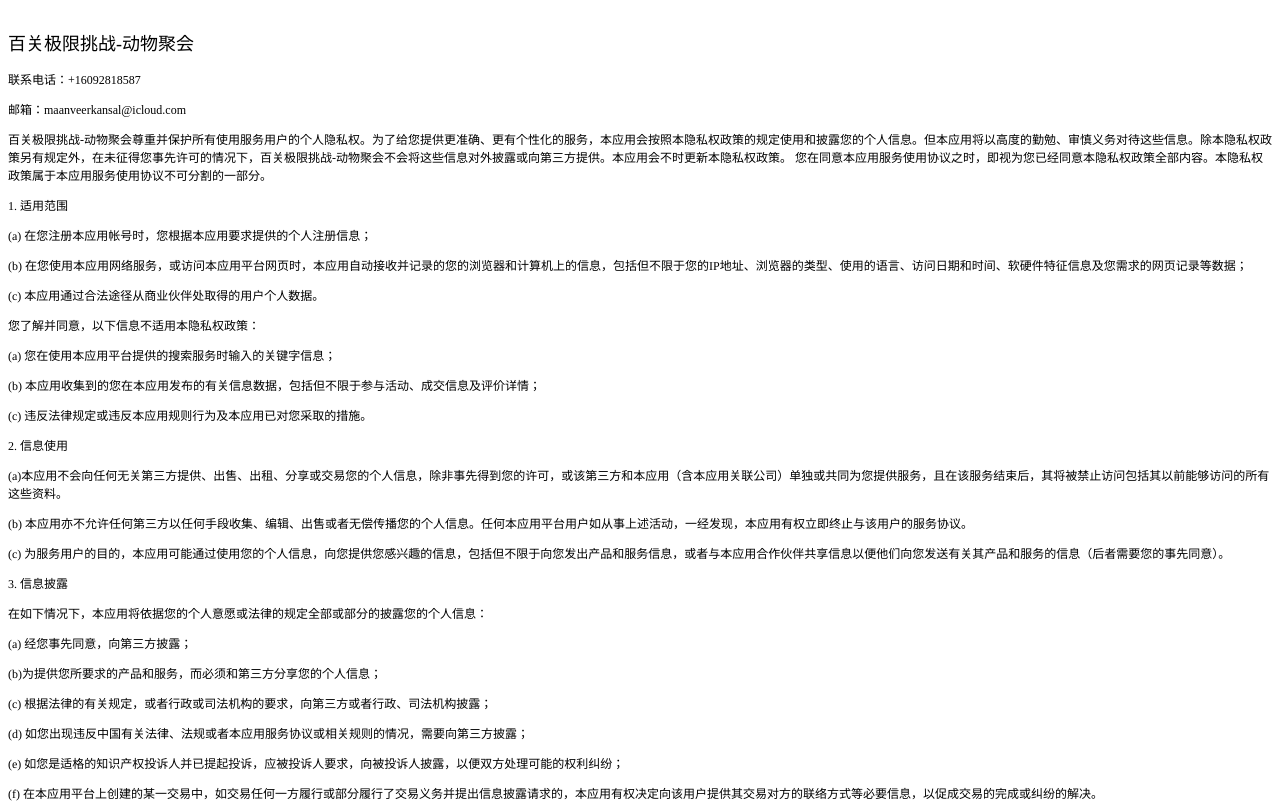
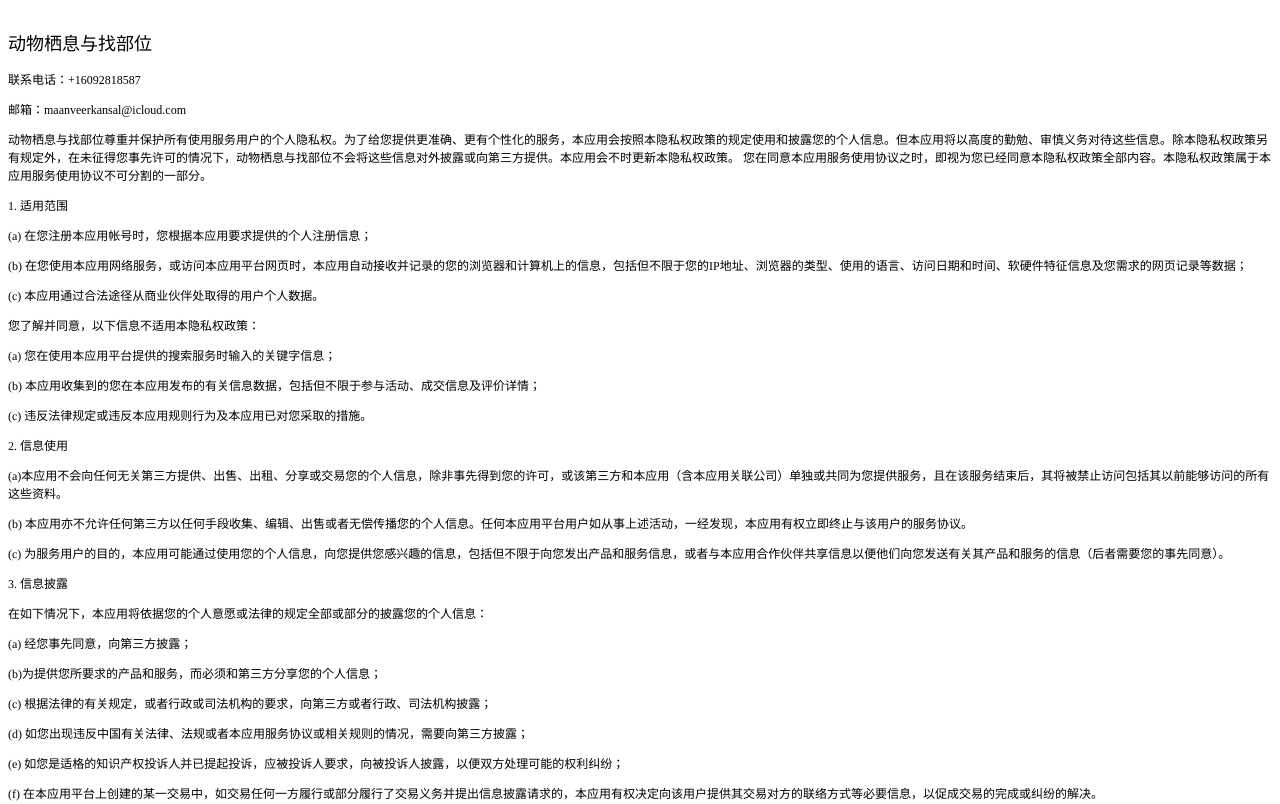
Before and after one commit to danshuihaibian/niahsangzhang, a plain HTML site: page index.html in a window 1280 px wide. Shown: the top 804 px of the page. Drawn offline with Linux system fonts and the light colour scheme.

Commit message:
Update index.html

```diff
--- a/index.html
+++ b/index.html
@@ -17,10 +17,10 @@
 </head>
 <body>
 <h2 style="margin: 0.0px 0.0px 14.9px 0.0px; font: 18.0px 'Songti SC'; -webkit-text-stroke: #000000"><span class="s1"><br>
-百关极限挑战-动物聚会</span></h2>
+动物栖息与找部位</span></h2>
 <p class="p2"><span class="s1">联系电话：+16092818587</span></p>
 <p class="p2"><span class="s1">邮箱：maanveerkansal@icloud.com</span></p>
-<p class="p2"><span class="s1">百关极限挑战-动物聚会尊重并保护所有使用服务用户的个人隐私权。为了给您提供更准确、更有个性化的服务，本应用会按照本隐私权政策的规定使用和披露您的个人信息。但本应用将以高度的勤勉、审慎义务对待这些信息。除本隐私权政策另有规定外，在未征得您事先许可的情况下，百关极限挑战-动物聚会不会将这些信息对外披露或向第三方提供。本应用会不时更新本隐私权政策。</span><span class="s2"> </span><span class="s1">您在同意本应用服务使用协议之时，即视为您已经同意本隐私权政策全部内容。本隐私权政策属于本应用服务使用协议不可分割的一部分。</span><span class="s2"><span class="Apple-converted-space"> </span></span></p>
+<p class="p2"><span class="s1">动物栖息与找部位尊重并保护所有使用服务用户的个人隐私权。为了给您提供更准确、更有个性化的服务，本应用会按照本隐私权政策的规定使用和披露您的个人信息。但本应用将以高度的勤勉、审慎义务对待这些信息。除本隐私权政策另有规定外，在未征得您事先许可的情况下，动物栖息与找部位不会将这些信息对外披露或向第三方提供。本应用会不时更新本隐私权政策。</span><span class="s2"> </span><span class="s1">您在同意本应用服务使用协议之时，即视为您已经同意本隐私权政策全部内容。本隐私权政策属于本应用服务使用协议不可分割的一部分。</span><span class="s2"><span class="Apple-converted-space"> </span></span></p>
 <p class="p2"><span class="s2">1. </span><span class="s1">适用范围</span></p>
 <p class="p2"><span class="s2">(a) </span><span class="s1">在您注册本应用帐号时，您根据本应用要求提供的个人注册信息；</span></p>
 <p class="p2"><span class="s2">(b) </span><span class="s1">在您使用本应用网络服务，或访问本应用平台网页时，本应用自动接收并记录的您的浏览器和计算机上的信息，包括但不限于您的</span><span class="s2">IP</span><span class="s1">地址、浏览器的类型、使用的语言、访问日期和时间、软硬件特征信息及您需求的网页记录等数据；</span><span class="s2"><span class="Apple-converted-space"> </span></span></p>
```
